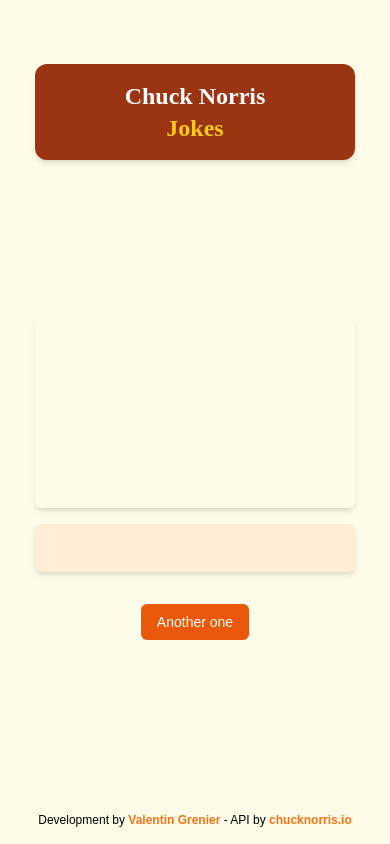
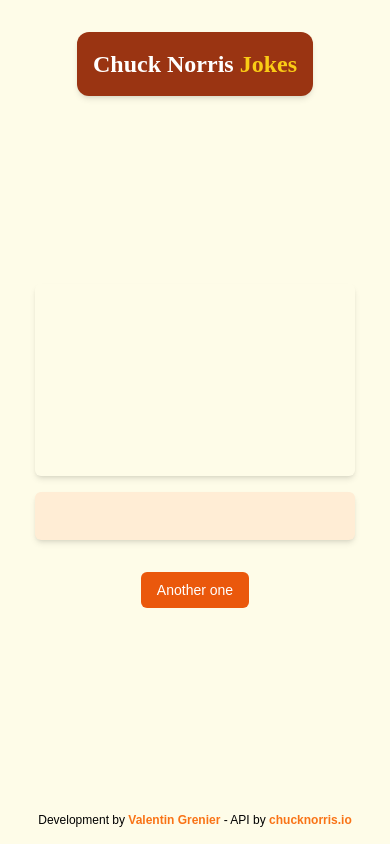
Before and after one commit to valentin-grenier/chucknorris, a website: page public/index.html in a window 390 px wide. Drawn offline with Linux system fonts and the light colour scheme; no server answers; a web font is replaced by a local one.

Commit message:
Correction responsive header

```diff
--- a/public/index.html
+++ b/public/index.html
@@ -14,7 +14,7 @@
 
 <body class="bg-yellow-50 w-80 md:w-3/5 lg:w-2/5 mx-auto flex flex-col justify-between h-screen">
 
-  <header class="bg-orange-800 text-white text-2xl md:text-4xl font-bold font-serif text-center py-4 px-16 mt-16  mx-auto rounded-xl shadow-md mb-0 md:mb-4">
+  <header class="bg-orange-800 text-white text-2xl md:text-4xl font-bold font-serif text-center py-4 px-4 lg:px-16 mt-8 mx-auto rounded-xl shadow-md mb-0 md:mb-4">
     <h1>Chuck Norris <span class="text-yellow-400">Jokes</span></h1>
   </header>
 
```
Also changed, not shown: public/css/style.css.
